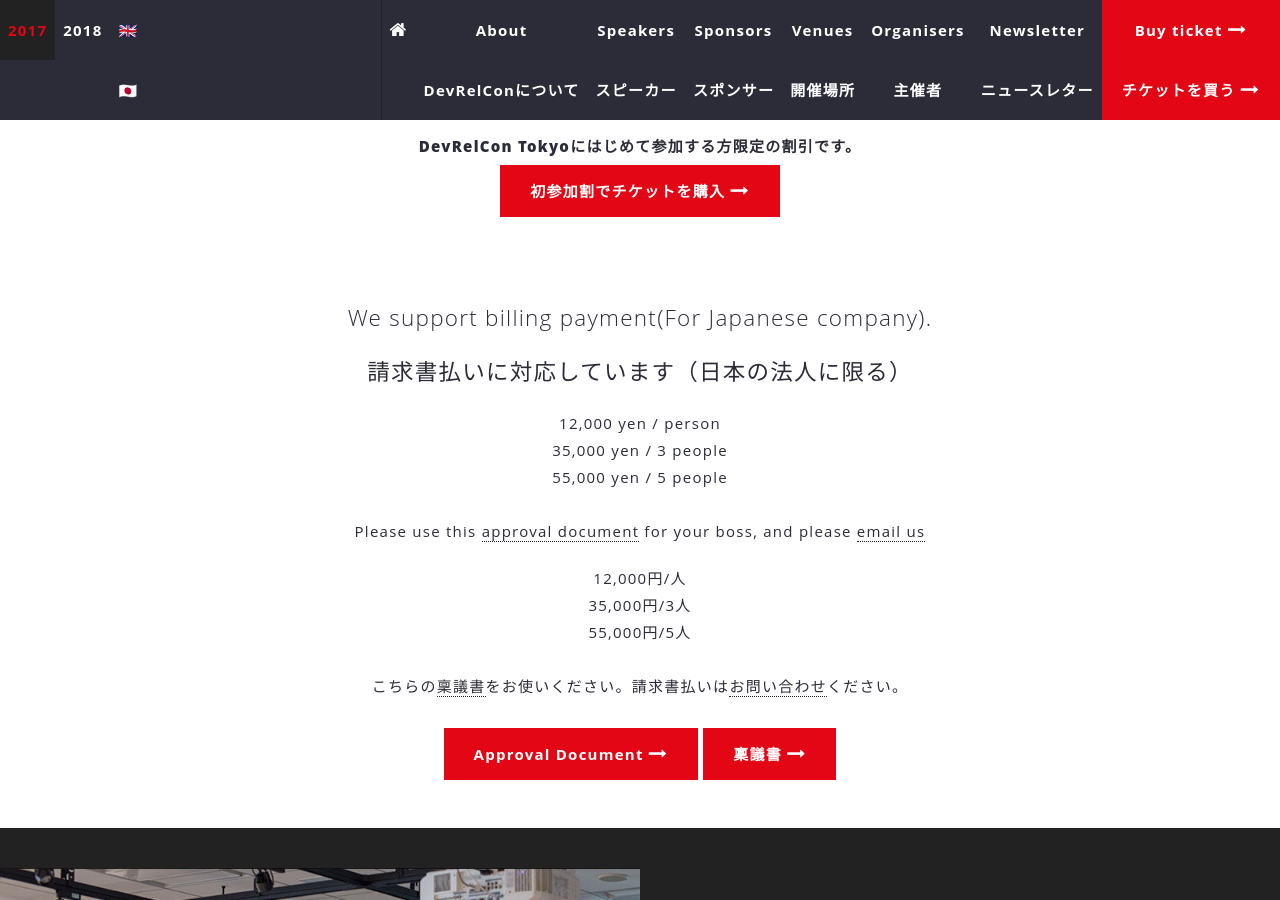
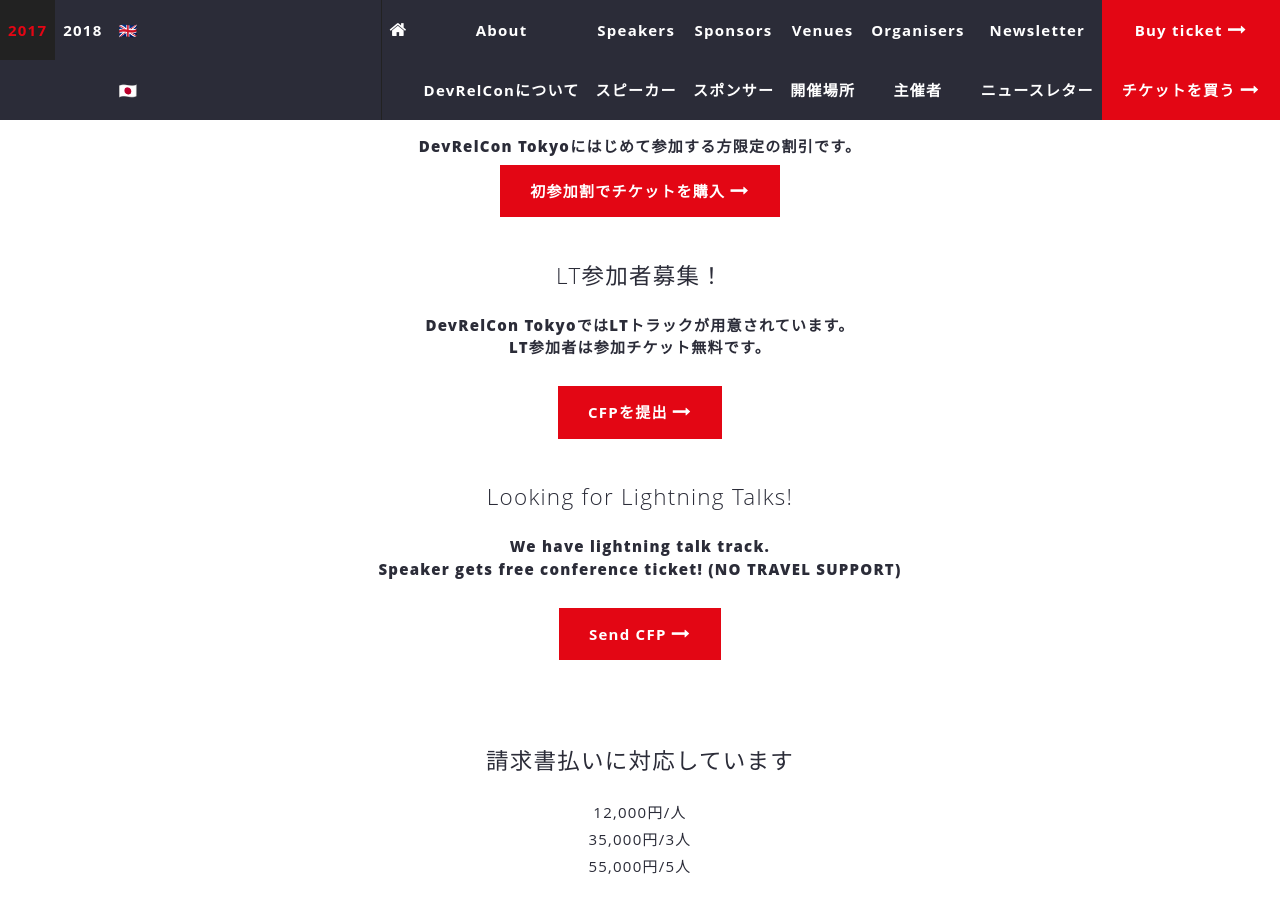
Before and after one commit to DevRelConTokyo2019/devrelcontokyo2019.github.io, a Jekyll site: the page built from index.html, in a window 1280 px wide and 900 px high, scrolled down 1002 px. Built offline with Jekyll 4.4.1, drawn with Linux system fonts in a browser that asks for light colours; nearby versions of some CDN libraries; comment, search, counter and statistics services are not loaded.

Commit message:
Add infor

```diff
--- a/_includes/intro.html
+++ b/_includes/intro.html
@@ -29,15 +29,34 @@ Intro
                 </div>
               </a>
             </p>
+            <p style="text-align: center;" class="lang ja">
+              <h3 class="lang ja">LT参加者募集！</h3>
+              <strong class="lang ja">DevRelCon TokyoではLTトラックが用意されています。<br />
+                LT参加者は参加チケット無料です。
+              </strong>
+              <p>
+              <a class="no-border lang ja" href="https://www.papercall.io/devrelcon-tokyo-2019-lt" target="_blank">
+                <div class="lang ja devrel-button buy red-button intro-btn">
+                  CFPを提出 <i class="fa fa-long-arrow-right"></i>
+                </div>
+              </a>
+              </p>
+            </p>
+            <p style="text-align: center;" class="lang en">
+              <h3 class="lang en">Looking for Lightning Talks!</h3>
+              <strong class="lang en">We have lightning talk track.<br />
+                Speaker gets free conference ticket! (NO TRAVEL SUPPORT)
+              </strong>
+              <p>
+              <a class="no-border lang en" href="https://www.papercall.io/devrelcon-tokyo-2019-lt" target="_blank">
+                <div class="lang en devrel-button buy red-button intro-btn">
+                  Send CFP <i class="fa fa-long-arrow-right"></i>
+                </div>
+              </a>
+              </p>
+            </p>
             <br />
-            <h3 class="lang en">We support billing payment(For Japanese company).</h3>
-            <h3 class="lang ja">請求書払いに対応しています（日本の法人に限る）</h3>
-            <p style="text-align:center" class="lang en">
-            12,000 yen / person<br />
-            35,000 yen / 3 people<br />
-            55,000 yen / 5 people<br /><br />
-            Please use this <a href="/devrelcon-document.docx">approval document</a> for your boss, and please <a href="mailto:devrelcon@moongift.jp">email us</a>
-            </p>
+            <h3 class="lang ja">請求書払いに対応しています</h3>
             <p style="text-align:center" class="lang ja">
             12,000円/人<br />
             35,000円/3人<br />
@@ -45,9 +64,6 @@ Intro
             こちらの<a href="/devrelcon-document.docx">稟議書</a>をお使いください。請求書払いは<a href="mailto:devrelcon@moongift.jp">お問い合わせ</a>ください。
             </p>
             <a class="no-border" href="/devrelcon-document.docx">
-              <div class="devrel-button buy red-button intro-btn lang en">
-                  Approval Document <i class="fa fa-long-arrow-right"></i>
-              </div>
               <div class="devrel-button buy red-button intro-btn lang ja">
                   稟議書 <i class="fa fa-long-arrow-right"></i>
               </div>
```
